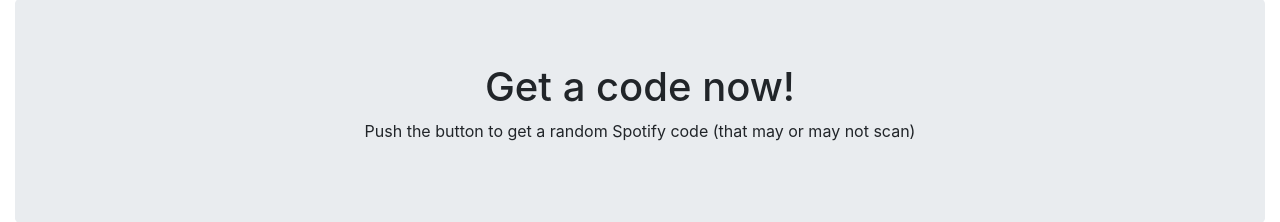
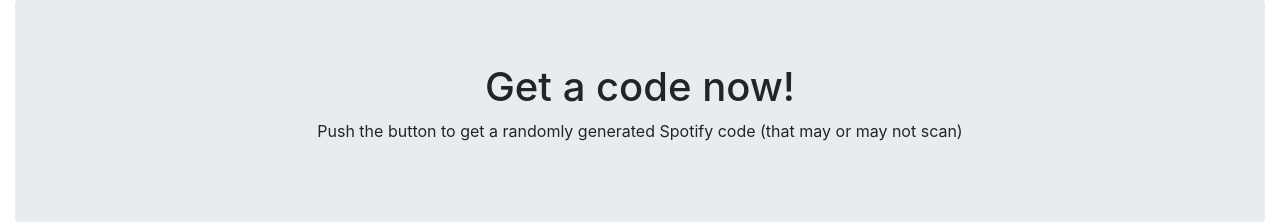
Before and after one commit to kdmnance/mystery-spotify-code, a React (Create React App) app in the folder generator/: page / in a window 1280 px wide. Shown: the part 72-294 px from the top of the page. Built offline with nearby package versions, Linux system fonts and the light colour scheme.

Commit message:
Readme, clean up app

```diff
--- a/generator/src/App.js
+++ b/generator/src/App.js
@@ -19,9 +19,9 @@
       <Container fluid className="main-jumbotron text-center">
         <Jumbotron>
           <h1>Get a code now!</h1>
-          <p>Push the button to get a random Spotify code (that may or may not scan)</p>
+          <p>Push the button to get a randomly generated Spotify code (that may or may not scan)</p>
         </Jumbotron>
-        <p><CodeGenerator/></p>
+        <CodeGenerator/>
       </Container>
     </div>
   );
--- a/generator/src/codeGenerator.js
+++ b/generator/src/codeGenerator.js
@@ -127,7 +127,7 @@
     for (let i=0; i<CODE_LENGTH; i++){
       let bar = code[i];
       let codeBar = draw.rect(WIDTH, bar.height).radius(RADIUS).move(xOffset, bar.yOffset).fill('#fff');
-      xOffset += 12.42;
+      xOffset += X_OFFSET_INCREMENT;
     }
   }
 
```
Also changed, not shown: 1 other file (tests, documents, lock files or other folders).
